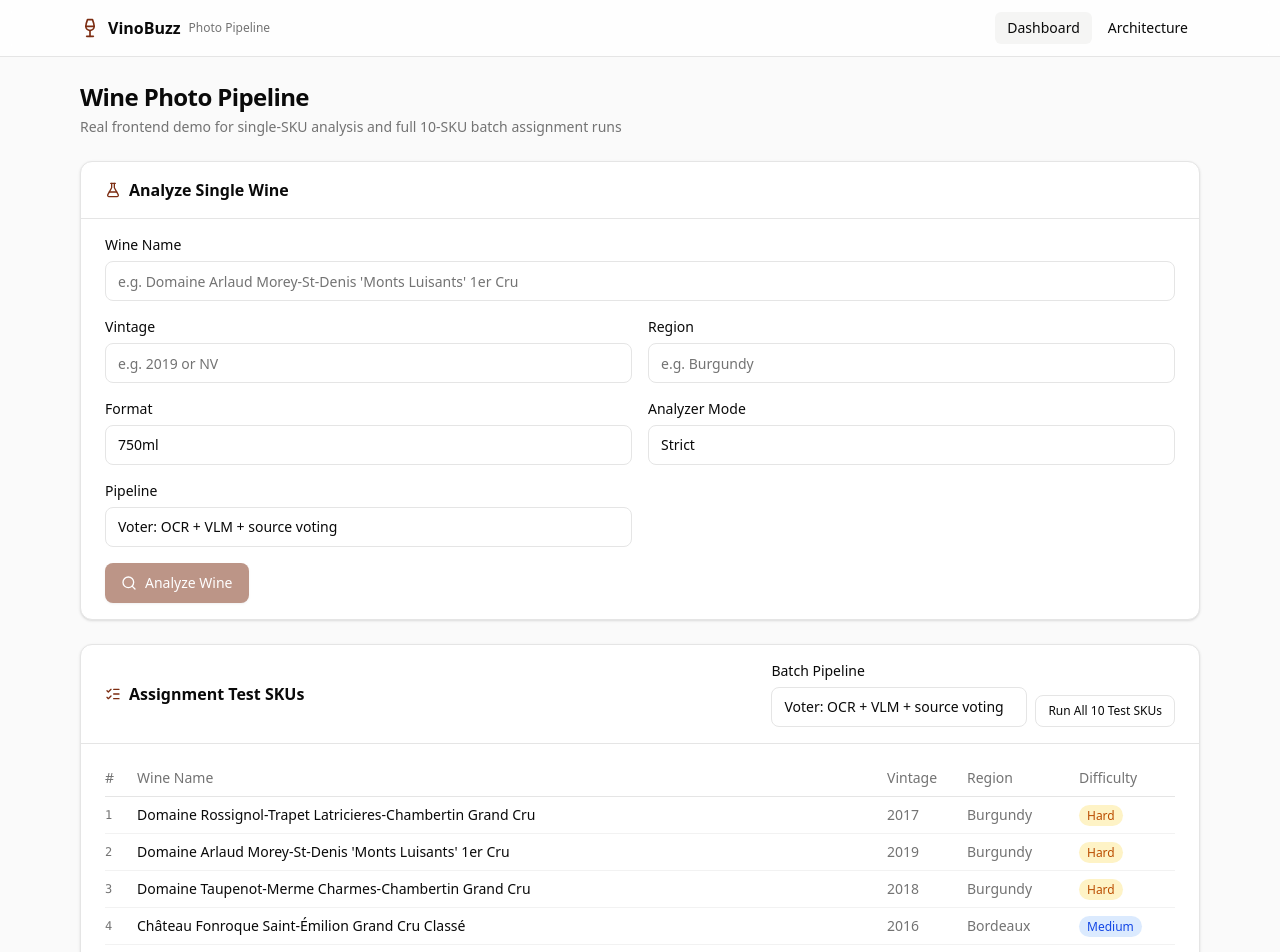
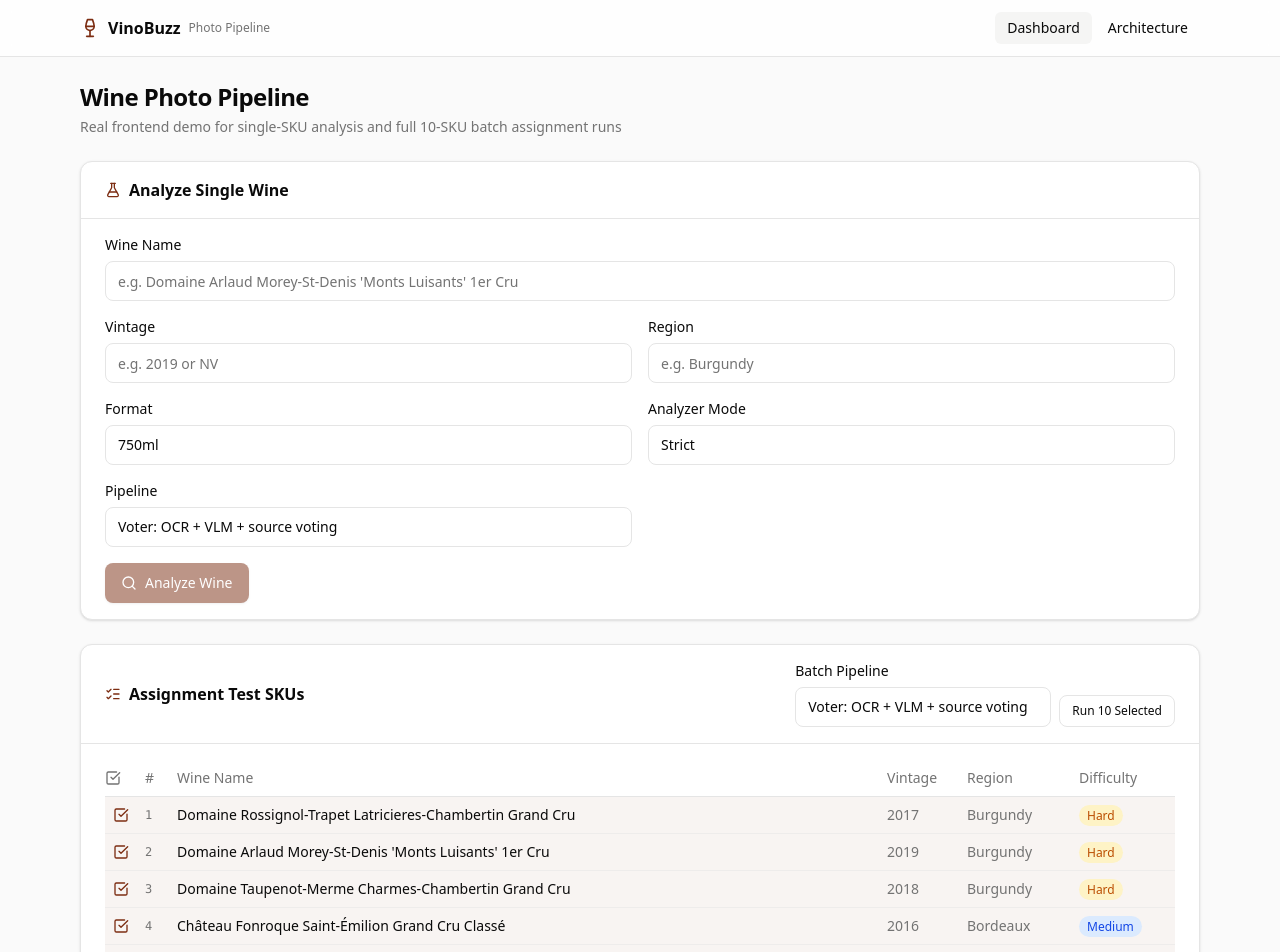
Before and after one commit to skumyol/vine2, a React (Vite) app in the folder frontend/: page / in a window 1280 px wide. Shown: the top 952 px of the page. Built offline with nearby package versions, Linux system fonts and the light colour scheme.

Commit message:
vine batch selector

```diff
--- a/frontend/src/pages/dashboard.tsx
+++ b/frontend/src/pages/dashboard.tsx
@@ -10,7 +10,7 @@ import { BatchSummary } from '@/components/batch-summary'
 import { analyzeSkuWithPipeline, analyzeBatchWithPipeline } from '@/api/client'
 import { TEST_SKUS } from '@/data/test-skus'
 import type { AnalyzeRequest, AnalyzeResponse, PipelineName } from '@/types'
-import { FlaskConical, ListChecks, Download } from 'lucide-react'
+import { FlaskConical, ListChecks, Download, CheckSquare, Square } from 'lucide-react'
 
 export function Dashboard() {
   const [results, setResults] = useState<AnalyzeResponse[]>([])
@@ -21,6 +21,7 @@ export function Dashboard() {
   const [error, setError] = useState<string | null>(null)
   const [singlePipeline, setSinglePipeline] = useState<PipelineName>('voter')
   const [batchPipeline, setBatchPipeline] = useState<PipelineName>('voter')
+  const [selectedSkus, setSelectedSkus] = useState<Set<number>>(new Set(TEST_SKUS.map((_, i) => i)))
 
   const handleSingle = useCallback(async (req: AnalyzeRequest, pipeline: PipelineName) => {
     setLoading(true)
@@ -39,11 +40,16 @@ export function Dashboard() {
 
   const handleBatch = useCallback(async () => {
     console.log('handleBatch clicked')
+    const selectedItems = Array.from(selectedSkus).map((i) => TEST_SKUS[i])
+    if (selectedItems.length === 0) {
+      setError('Please select at least one wine to analyze')
+      return
+    }
     setBatchLoading(true)
     setError(null)
-    setBatchProgress({ done: 0, total: TEST_SKUS.length })
+    setBatchProgress({ done: 0, total: selectedItems.length })
     try {
-      const items: AnalyzeRequest[] = TEST_SKUS.map((s) => ({
+      const items: AnalyzeRequest[] = selectedItems.map((s) => ({
         wine_name: s.wine_name,
         vintage: s.vintage,
         format: s.format,
@@ -54,7 +60,7 @@ export function Dashboard() {
       const res = await analyzeBatchWithPipeline(items, batchPipeline)
       console.log('Batch result:', res)
       setResults(res.results)
-      setBatchProgress({ done: res.results.length, total: TEST_SKUS.length })
+      setBatchProgress({ done: res.results.length, total: selectedItems.length })
       setSelectedIdx(null)
     } catch (e) {
       console.error('Batch error:', e)
@@ -62,7 +68,27 @@ export function Dashboard() {
     } finally {
       setBatchLoading(false)
     }
-  }, [batchPipeline])
+  }, [batchPipeline, selectedSkus])
+
+  const toggleSku = useCallback((index: number) => {
+    setSelectedSkus((prev) => {
+      const next = new Set(prev)
+      if (next.has(index)) {
+        next.delete(index)
+      } else {
+        next.add(index)
+      }
+      return next
+    })
+  }, [])
+
+  const selectAll = useCallback(() => {
+    setSelectedSkus(new Set(TEST_SKUS.map((_, i) => i)))
+  }, [])
+
+  const clearAll = useCallback(() => {
+    setSelectedSkus(new Set())
+  }, [])
 
   const handleExportJson = useCallback(() => {
     if (results.length === 0) return
@@ -139,7 +165,7 @@ export function Dashboard() {
               </div>
               <Button
                 onClick={handleBatch}
-                disabled={batchLoading}
+                disabled={batchLoading || selectedSkus.size === 0}
                 variant="outline"
                 size="sm"
               >
@@ -149,7 +175,7 @@ export function Dashboard() {
                     Processing {batchProgress.total} SKUs...
                   </>
                 ) : (
-                  <>Run All 10 Test SKUs</>
+                  <>Run {selectedSkus.size} Selected</>
                 )}
               </Button>
             </div>
@@ -160,6 +186,26 @@ export function Dashboard() {
             <table className="w-full text-sm">
               <thead>
                 <tr className="border-b border-border text-left">
+                  <th className="py-2 pr-2 font-medium text-muted-foreground w-10">
+                    <button
+                      onClick={selectedSkus.size === TEST_SKUS.length ? clearAll : selectAll}
+                      className="flex items-center justify-center hover:text-primary transition-colors"
+                      title={selectedSkus.size === TEST_SKUS.length ? 'Clear all' : 'Select all'}
+                    >
+                      {selectedSkus.size === TEST_SKUS.length ? (
+                        <CheckSquare className="h-4 w-4" />
+                      ) : selectedSkus.size > 0 ? (
+                        <div className="relative">
+                          <Square className="h-4 w-4" />
+                          <div className="absolute inset-0 flex items-center justify-center">
+                            <div className="h-2 w-2 bg-primary rounded-sm" />
+                          </div>
+                        </div>
+                      ) : (
+                        <Square className="h-4 w-4" />
+                      )}
+                    </button>
+                  </th>
                   <th className="py-2 pr-3 font-medium text-muted-foreground w-8">#</th>
                   <th className="py-2 pr-3 font-medium text-muted-foreground">Wine Name</th>
                   <th className="py-2 pr-3 font-medium text-muted-foreground w-20">Vintage</th>
@@ -169,7 +215,22 @@ export function Dashboard() {
               </thead>
               <tbody>
                 {TEST_SKUS.map((s, i) => (
-                  <tr key={i} className="border-b border-border/50 last:border-0">
+                  <tr
+                    key={i}
+                    className={`border-b border-border/50 last:border-0 cursor-pointer transition-colors ${
+                      selectedSkus.has(i) ? 'bg-primary/5' : 'hover:bg-muted/50'
+                    }`}
+                    onClick={() => toggleSku(i)}
+                  >
+                    <td className="py-2 pr-2">
+                      <div className="flex items-center justify-center">
+                        {selectedSkus.has(i) ? (
+                          <CheckSquare className="h-4 w-4 text-primary" />
+                        ) : (
+                          <Square className="h-4 w-4 text-muted-foreground" />
+                        )}
+                      </div>
+                    </td>
                     <td className="py-2 pr-3 text-muted-foreground font-mono text-xs">{i + 1}</td>
                     <td className="py-2 pr-3">{s.wine_name}</td>
                     <td className="py-2 pr-3 text-muted-foreground">{s.vintage}</td>
```
